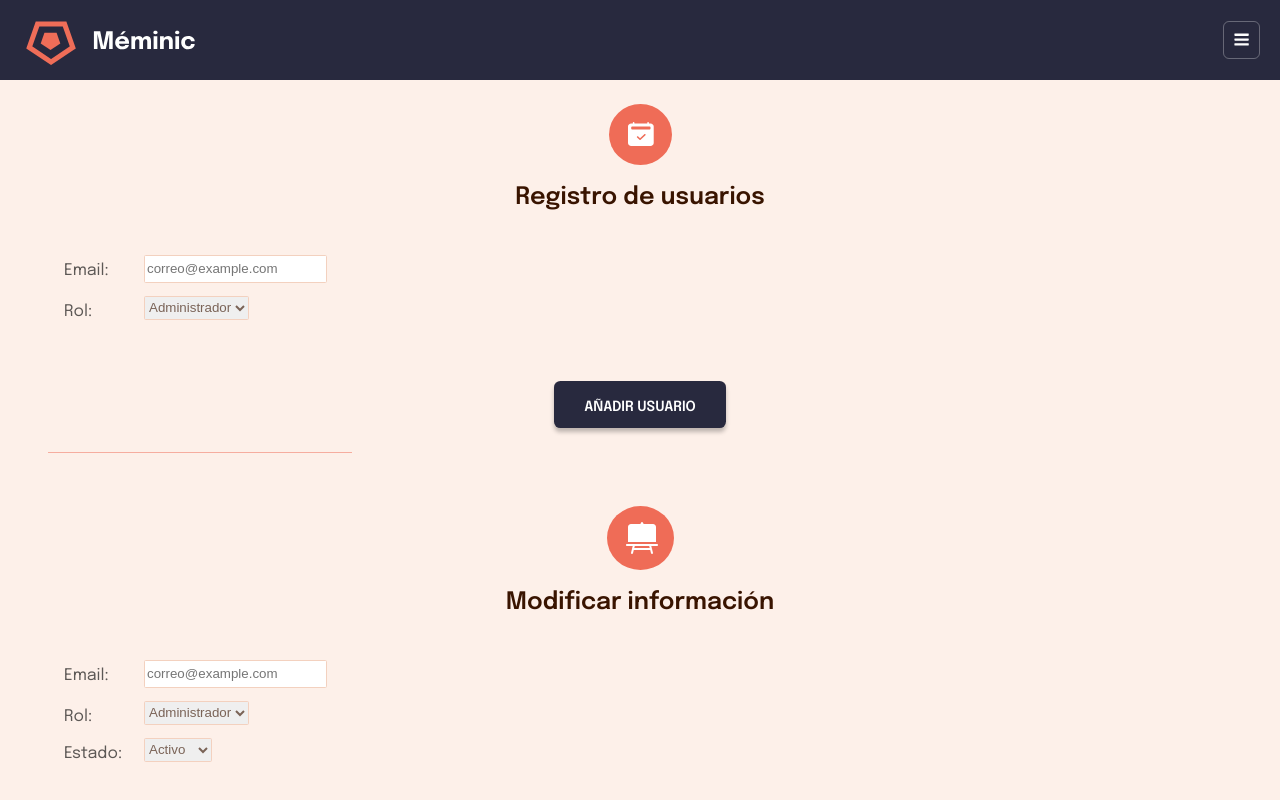
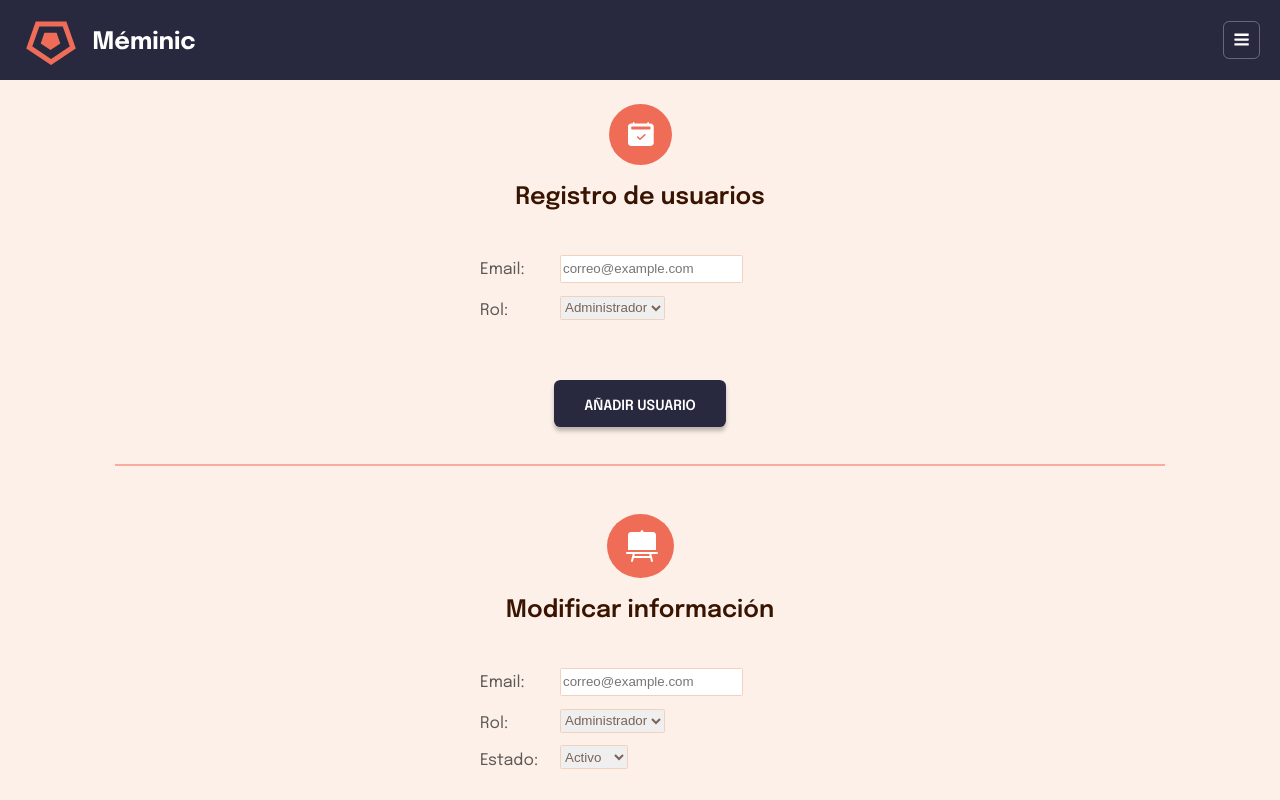
Before and after one commit to nijamaDev/Meminic, a React (Create React App) app in the folder client/: page /users in a window 1280 px wide. Shown: the top 800 px of the page. Built offline with nearby package versions, Linux system fonts and the light colour scheme; no server answers.

Commit message:
formbase- visual

```diff
--- a/client/src/components/FormBase/FormBase.css
+++ b/client/src/components/FormBase/FormBase.css
@@ -1,17 +1,9 @@
-.box__name {
-    color: #391400;
-    font-family: "Epilogue", sans-serif , bold;
-    font-size: 1.5rem;
-    text-align: center;
-  }
 
-.img__box{
-    display:block;
-    margin:auto;
-}
 
 .form__user{
+    align-content: center;
     margin-top: 2rem;
+
 }
 
 .label__item{
@@ -53,19 +45,14 @@
 
 }
 
-.bar{
-        margin-top:1.5rem;
-        margin-bottom: 0.3rem;
-        margin-left:1.5rem;
-        width: 19rem;
-        height: 0.1rem;
-        background:rgba(239, 108, 87, 0.5);
-        display:block;
-}
+
 
 .div__item{
     width: 5rem;
     padding-top:0.4rem;
+    display: flex;
+    align-content: center;
+
 }
 
 .select__form{
@@ -77,19 +64,18 @@
     border-color:#F3D1BF ;
 }
 
-.userManagement__box{
-  background-color: #FDF0E9;
-  align-content: center;
-  margin: auto;
-  padding: 1.5rem;
-}
+
 
 .item__form{
+    width: 25rem;
+    margin:auto;
     display:flex;
+    padding-left: 5rem;
     text-align: left;
     margin-top: 0.8rem;
     margin-bottom: 0.8rem;
-    padding-left: 2.5rem;
+
+
 }
 
 
--- a/client/src/components/ManagementBox/ManagementBox.css
+++ b/client/src/components/ManagementBox/ManagementBox.css
@@ -54,18 +54,21 @@
 }
 
 .bar{
-        margin-top:1.5rem;
-        margin-bottom: 0.3rem;
-        margin-left:1.5rem;
-        width: 19rem;
-        height: 0.1rem;
-        background:rgba(239, 108, 87, 0.5);
-        display:block;
+    margin:auto;
+    margin-top: 2.3rem;
+    width: 80%;
+    height: 0.12rem;
+    padding-left: 2rem;
+    padding-right: 2rem;
+
+    background:rgba(239, 108, 87, 0.5);
+
 }
 
 .div__item{
     width: 5rem;
     padding-top:0.4rem;
+
 }
 
 .select__form{
@@ -78,19 +81,14 @@
 }
 
 .userManagement__box{
+  margin: auto;
   background-color: #FDF0E9;
-  align-content: center;
-  margin: auto;
+  display:list-item;
+  align-content:center;
   padding: 1.5rem;
 }
 
-.item__form{
-    display:flex;
-    text-align: left;
-    margin-top: 0.8rem;
-    margin-bottom: 0.8rem;
-    padding-left: 2.5rem;
-}
+
 
 
 .userToolBox{
--- a/client/src/components/UsersManagementBox/UsersManagementBox.css
+++ b/client/src/components/UsersManagementBox/UsersManagementBox.css
@@ -1,14 +1,5 @@
-.box__name {
-    color: #391400;
-    font-family: "Epilogue", sans-serif , bold;
-    font-size: 1.5rem;
-    text-align: center;
-  }
 
-.img__box{
-    display:block;
-    margin:auto;
-}
+
 
 .form__user{
     margin-top: 2rem;
@@ -53,15 +44,6 @@
 
 }
 
-.bar{
-        margin-top:1.5rem;
-        margin-bottom: 0.3rem;
-        margin-left:1.5rem;
-        width: 19rem;
-        height: 0.1rem;
-        background:rgba(239, 108, 87, 0.5);
-        display:block;
-}
 
 .div__item{
     width: 5rem;
@@ -77,12 +59,6 @@
     border-color:#F3D1BF ;
 }
 
-.userManagement__box{
-  background-color: #FDF0E9;
-  align-content: center;
-  margin: auto;
-  padding: 1.5rem;
-}
 
 .item__form{
     display:flex;
```
